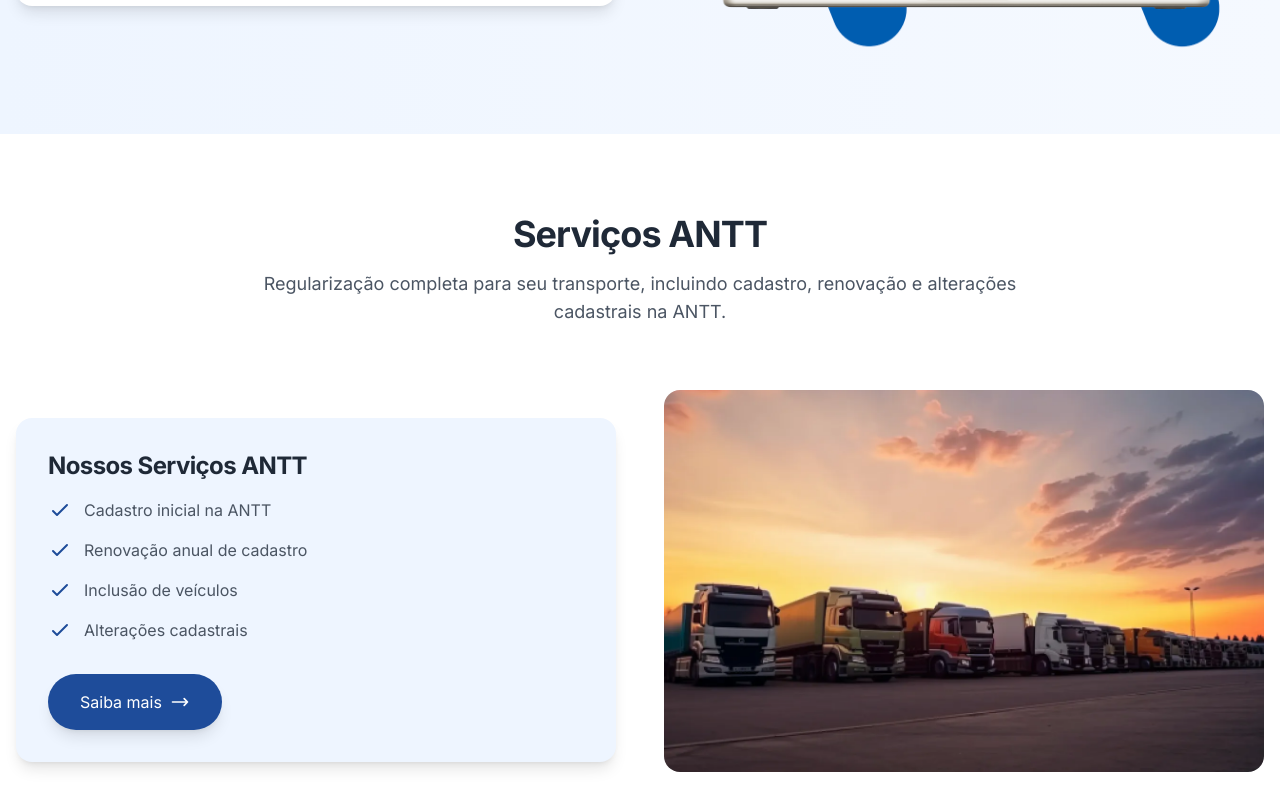
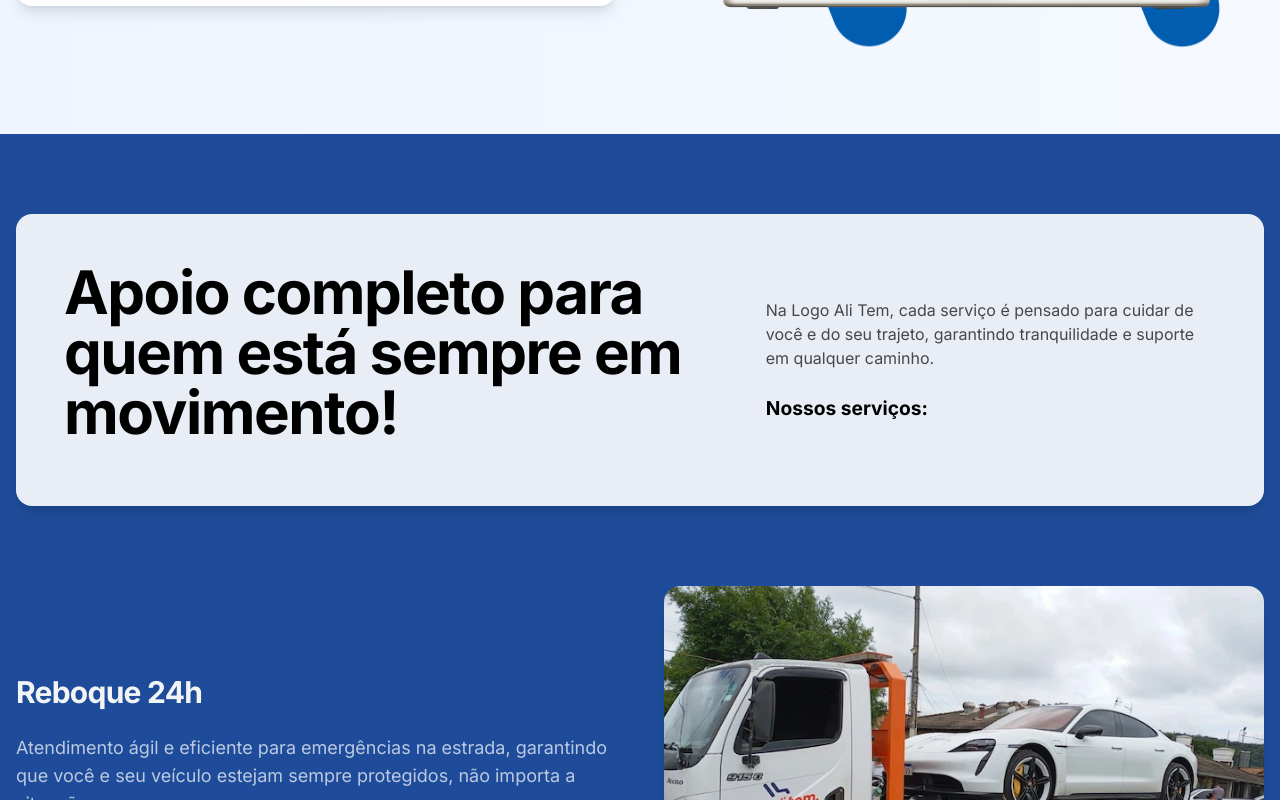
Before and after one commit to williansenawebdesigner/website-logoalitem, a Next.js app: page / in a window 1280 px wide. Shown: the part 1260-2060 px from the top of the page. Built offline with nearby package versions, Linux system fonts and the light colour scheme.

Commit message:
Ajustes finais para mandar pra produção.

```diff
--- a/app/page.tsx
+++ b/app/page.tsx
@@ -20,7 +20,7 @@
             >
               <h1 className="text-[2.4rem] lg:text-[2.8rem] font-bold text-gray-800 leading-tight">
                 <span className="inline-block">SIMPLIFICANDO A</span> <span className="text-[#1E4C9A] inline-block">VIDA DO TRANSPORTADOR</span>
-                <span className="inline-block">EM CADA JORNADA.</span>
+                <span className="inline-block">EM CADA JORNADA</span>
               </h1>
               <p className="text-gray-600 text-lg max-w-xl">
                 Tudo o que você precisa em um só lugar: desde cálculo de estadia e assessoria jurídica até reboques e parcerias que garantam mais eficiência e segurança.
@@ -166,76 +166,6 @@
         </div>
       </section>
 
-      {/* Serviços ANTT */}
-      <section id="antt" className="py-20 bg-white">
-        <div className="container mx-auto px-4">
-          <AnimatedSection animation="fadeInUp">
-            <h2 className="text-4xl lg:text-4xl font-bold mb-4 text-gray-800 text-center">
-              Serviços ANTT
-            </h2>
-            <p className="text-gray-600 max-w-3xl mx-auto text-lg text-center mb-16">
-              Regularização completa para seu transporte, incluindo cadastro, renovação e alterações cadastrais na ANTT.
-            </p>
-          </AnimatedSection>
-
-          <div className="flex flex-col-reverse lg:flex-row items-center gap-12">
-            <AnimatedSection
-              className="lg:w-1/2 space-y-6"
-              animation="slideFromLeft"
-            >
-              <div className="bg-[#EEF5FF] p-8 rounded-2xl shadow-lg">
-                <h3 className="text-2xl font-bold text-gray-800 mb-4">Nossos Serviços ANTT</h3>
-                <ul className="space-y-4">
-                  <li className="flex items-center gap-3 text-gray-600">
-                    <svg className="w-6 h-6 text-[#1E4C9A]" fill="none" stroke="currentColor" viewBox="0 0 24 24">
-                      <path strokeLinecap="round" strokeLinejoin="round" strokeWidth={2} d="M5 13l4 4L19 7" />
-                    </svg>
-                    <span>Cadastro inicial na ANTT</span>
-                  </li>
-                  <li className="flex items-center gap-3 text-gray-600">
-                    <svg className="w-6 h-6 text-[#1E4C9A]" fill="none" stroke="currentColor" viewBox="0 0 24 24">
-                      <path strokeLinecap="round" strokeLinejoin="round" strokeWidth={2} d="M5 13l4 4L19 7" />
-                    </svg>
-                    <span>Renovação anual de cadastro</span>
-                  </li>
-                  <li className="flex items-center gap-3 text-gray-600">
-                    <svg className="w-6 h-6 text-[#1E4C9A]" fill="none" stroke="currentColor" viewBox="0 0 24 24">
-                      <path strokeLinecap="round" strokeLinejoin="round" strokeWidth={2} d="M5 13l4 4L19 7" />
-                    </svg>
-                    <span>Inclusão de veículos</span>
-                  </li>
-                  <li className="flex items-center gap-3 text-gray-600">
-                    <svg className="w-6 h-6 text-[#1E4C9A]" fill="none" stroke="currentColor" viewBox="0 0 24 24">
-                      <path strokeLinecap="round" strokeLinejoin="round" strokeWidth={2} d="M5 13l4 4L19 7" />
-                    </svg>
-                    <span>Alterações cadastrais</span>
-                  </li>
-                </ul>
-                <div className="mt-8">
-                  <AnimatedButton href="/servicos/antt" variant="primary">
-                    Saiba mais
-                  </AnimatedButton>
-                </div>
-              </div>
-            </AnimatedSection>
-            <AnimatedSection
-              className="lg:w-1/2 relative w-full min-h-[300px] lg:min-h-[400px]"
-              animation="slideFromRight"
-            >
-              <Image
-                src="/images/services/img-antt.webp"
-                alt="Serviços ANTT"
-                width={800}
-                height={600}
-                className="object-contain rounded-2xl"
-                sizes="(max-width: 768px) 100vw, 50vw"
-                priority
-              />
-            </AnimatedSection>
-          </div>
-        </div>
-      </section>
-
       {/* Nossos serviços */}
       <section id="servicos" className="bg-[#1E4C9A] text-white py-20">
         <div className="container mx-auto px-4">
@@ -266,7 +196,7 @@
                 <h3 className="text-2xl lg:text-3xl font-bold text-gray-100">Reboque 24h</h3>
                 <p className="text-white/70 text-lg">
                 Atendimento ágil e eficiente para emergências na estrada, garantindo que você e seu veículo estejam sempre protegidos, não importa a situação.                </p>
-                <AnimatedButton href="/contato" variant="secondary">
+                <AnimatedButton href="https://wa.me/5531992049301?text=Olá! Preciso de um reboque. Podem me ajudar?" variant="secondary">
                   Solicitar reboque
                 </AnimatedButton>
               </AnimatedSection>
@@ -297,7 +227,7 @@
                 <p className="text-white/70 text-lg">
                 Serviço especializado no transporte e movimentação de cargas pesadas e equipamentos, atendendo às necessidades de quem lida com materiais de grande porte.
                 </p>
-                <AnimatedButton href="/contato" variant="secondary">
+                <AnimatedButton href="https://wa.me/5531992049301?text=Olá! Gostaria de saber mais sobre o aluguel do caminhão munk." variant="secondary">
                   Solicitar munck
                 </AnimatedButton>
               </AnimatedSection>
@@ -327,7 +257,7 @@
                 <h3 id="acessoria" className="text-2xl lg:text-3xl font-bold text-gray-100">Assessoria Jurídica</h3>
                 <p className="text-white/70 text-lg">
                 Juridica: Suporte jurídico completo para motoristas, garantindo segurança e orientação em questões relacionadas ao transporte e aos seus direitos.                </p>
-                <AnimatedButton href="/contato" variant="secondary">
+                <AnimatedButton href="https://wa.me/5531992049301?text=Olá! Gostaria de uma consulta com a assessoria jurídica." variant="secondary">
                   Consultar assessoria
                 </AnimatedButton>
               </AnimatedSection>
--- a/app/servicos/calculo-de-estadia/page.tsx
+++ b/app/servicos/calculo-de-estadia/page.tsx
@@ -109,7 +109,7 @@
         </div>
       </section>
 
-      {/* Recursos */}
+      {/* Recursos
       <section className="py-16 bg-[#1E4C9A] text-white">
         <div className="container mx-auto px-4">
           <div className="flex flex-col lg:flex-row items-center gap-12">
@@ -145,7 +145,7 @@
             </div>
           </div>
         </div>
-      </section>
+      </section> */}
 
       {/* CTA */}
       <section className="py-16 bg-gradient-to-r from-[#EEF5FF] to-[#F5F9FF]">
```
